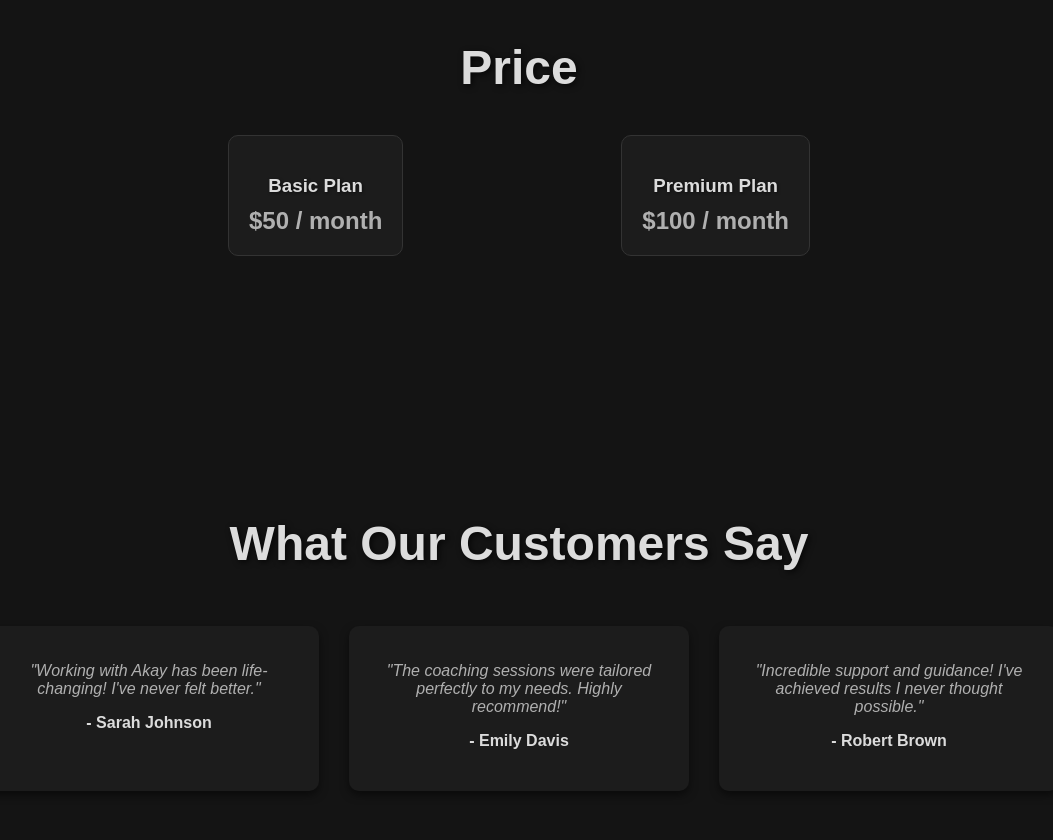
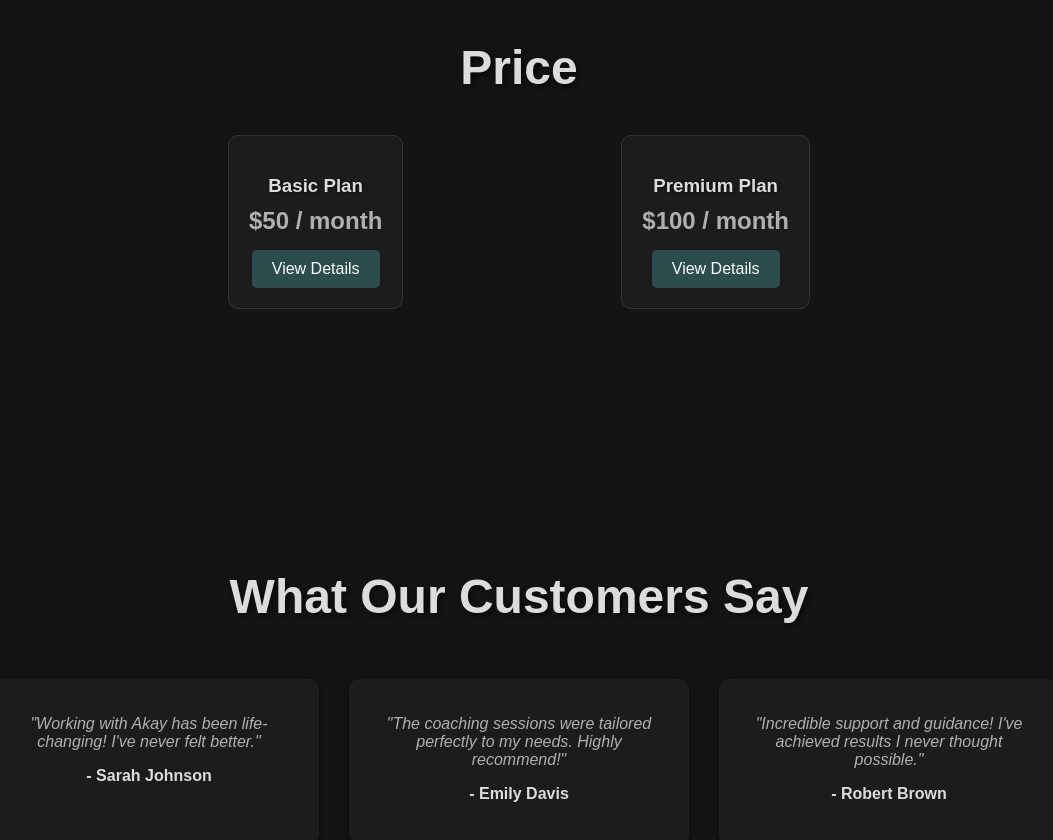
Before and after one commit to CatoAkay/AKAY_COACHING, a React (Create React App) app in the folder akay-coaching/: page / in a window 1280 px wide. Shown: the part 3980-4820 px from the top of the page, without its empty margins (121-1174 px from the left). Built offline with nearby package versions, Linux system fonts and the light colour scheme.

Commit message:
fancy price

```diff
--- a/akay-coaching/src/components/Price.js
+++ b/akay-coaching/src/components/Price.js
@@ -1,18 +1,18 @@
-import React from "react";
+import React, { useState } from "react";
 import styled from "styled-components";
 
 const Section = styled.section`
     padding: 100px 20px;
     text-align: center;
-    background-color: rgba(20, 20, 20, 0.9); // Dark background with transparency
+    background-color: rgba(20, 20, 20, 0.9);
 `;
 
 const Title = styled.h2`
     font-size: 3rem;
-    font-weight: bold; // Bold for emphasis
-    color: #dcdcdc; // Light gray for the title
-    text-shadow: 2px 2px 6px rgba(0, 0, 0, 0.7); // Shadow for depth
-    margin-bottom: 40px; // Space below the title
+    font-weight: bold;
+    color: #dcdcdc;
+    text-shadow: 2px 2px 6px rgba(0, 0, 0, 0.7);
+    margin-bottom: 40px;
 `;
 
 const PriceTable = styled.div`
@@ -25,25 +25,83 @@ const PriceTable = styled.div`
 const PriceBox = styled.div`
     padding: 20px;
     border: 1px solid #333;
-    background-color: rgba(30, 30, 30, 0.8); // Slightly lighter dark background
-    border-radius: 10px; // Rounded corners for a modern look
-    color: #b0b0b0; // Darker gray for text
-    text-align: center; // Centered text in price boxes
+    background-color: rgba(30, 30, 30, 0.8);
+    border-radius: 10px;
+    color: #b0b0b0;
+    text-align: center;
 
     h3 {
-        color: #dcdcdc; // Light gray for plan titles
-        margin-bottom: 10px; // Space below plan title
-        text-shadow: 1px 1px 3px rgba(0, 0, 0, 0.5); // Shadow for clarity
+        color: #dcdcdc;
+        margin-bottom: 10px;
+        text-shadow: 1px 1px 3px rgba(0, 0, 0, 0.5);
     }
 
     p {
-        font-size: 1.5rem; // Larger font size for price
-        font-weight: bold; // Bold price for emphasis
-        margin: 0; // Remove default margin
+        font-size: 1.5rem;
+        font-weight: bold;
+        margin: 0;
+    }
+`;
+
+const Button = styled.button`
+    padding: 10px 20px;
+    background-color: #2b4d4d; // Dark teal color for the button
+    color: white;
+    border: none;
+    border-radius: 5px;
+    cursor: pointer;
+    font-size: 1rem;
+    margin-top: 15px;
+
+    &:hover {
+        background-color: #1f3838; // Even darker shade on hover for contrast
+    }
+`;
+
+const ModalBackground = styled.div`
+    position: fixed;
+    top: 0;
+    left: 0;
+    right: 0;
+    bottom: 0;
+    background: rgba(0, 0, 0, 0.7);
+    display: flex;
+    justify-content: center;
+    align-items: center;
+    z-index: 1000;
+`;
+
+const ModalContent = styled.div`
+    background-color: rgba(30, 30, 30, 0.9);
+    padding: 20px;
+    border-radius: 10px;
+    color: #dcdcdc;
+    text-align: center;
+    width: 300px;
+
+    h4 {
+        margin-bottom: 15px;
+    }
+
+    button {
+        background-color: #2b4d4d; // Dark teal color for the button
+        margin-top: 20px;
     }
 `;
 
 function Price() {
+  const [isModalOpen, setModalOpen] = useState(false);
+  const [modalContent, setModalContent] = useState("");
+
+  const handleOpenModal = (plan) => {
+    setModalContent(plan);
+    setModalOpen(true);
+  };
+
+  const handleCloseModal = () => {
+    setModalOpen(false);
+  };
+
   return (
     <Section id="price">
       <Title>Price</Title>
@@ -51,12 +109,27 @@ function Price() {
         <PriceBox>
           <h3>Basic Plan</h3>
           <p>$50 / month</p>
+          <Button onClick={() => handleOpenModal("This plan includes basic coaching services and weekly check-ins.")}>
+            View Details
+          </Button>
         </PriceBox>
         <PriceBox>
           <h3>Premium Plan</h3>
           <p>$100 / month</p>
+          <Button onClick={() => handleOpenModal("This plan includes personalized coaching, weekly check-ins, and unlimited support.")}>
+            View Details
+          </Button>
         </PriceBox>
       </PriceTable>
+
+      {isModalOpen && (
+        <ModalBackground onClick={handleCloseModal}>
+          <ModalContent onClick={(e) => e.stopPropagation()}>
+            <h4>{modalContent}</h4>
+            <Button onClick={handleCloseModal}>Close</Button>
+          </ModalContent>
+        </ModalBackground>
+      )}
     </Section>
   );
 }
```
